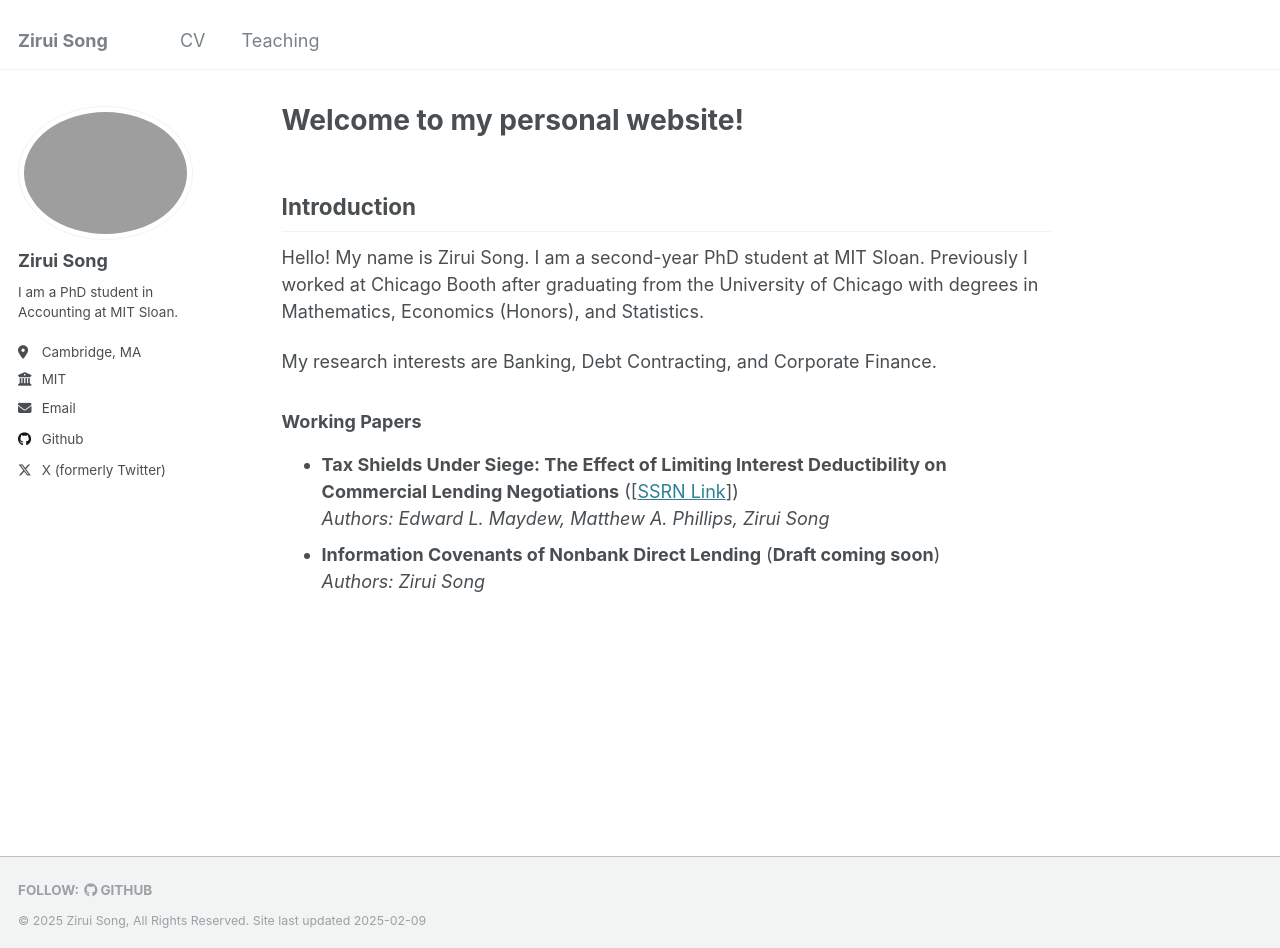
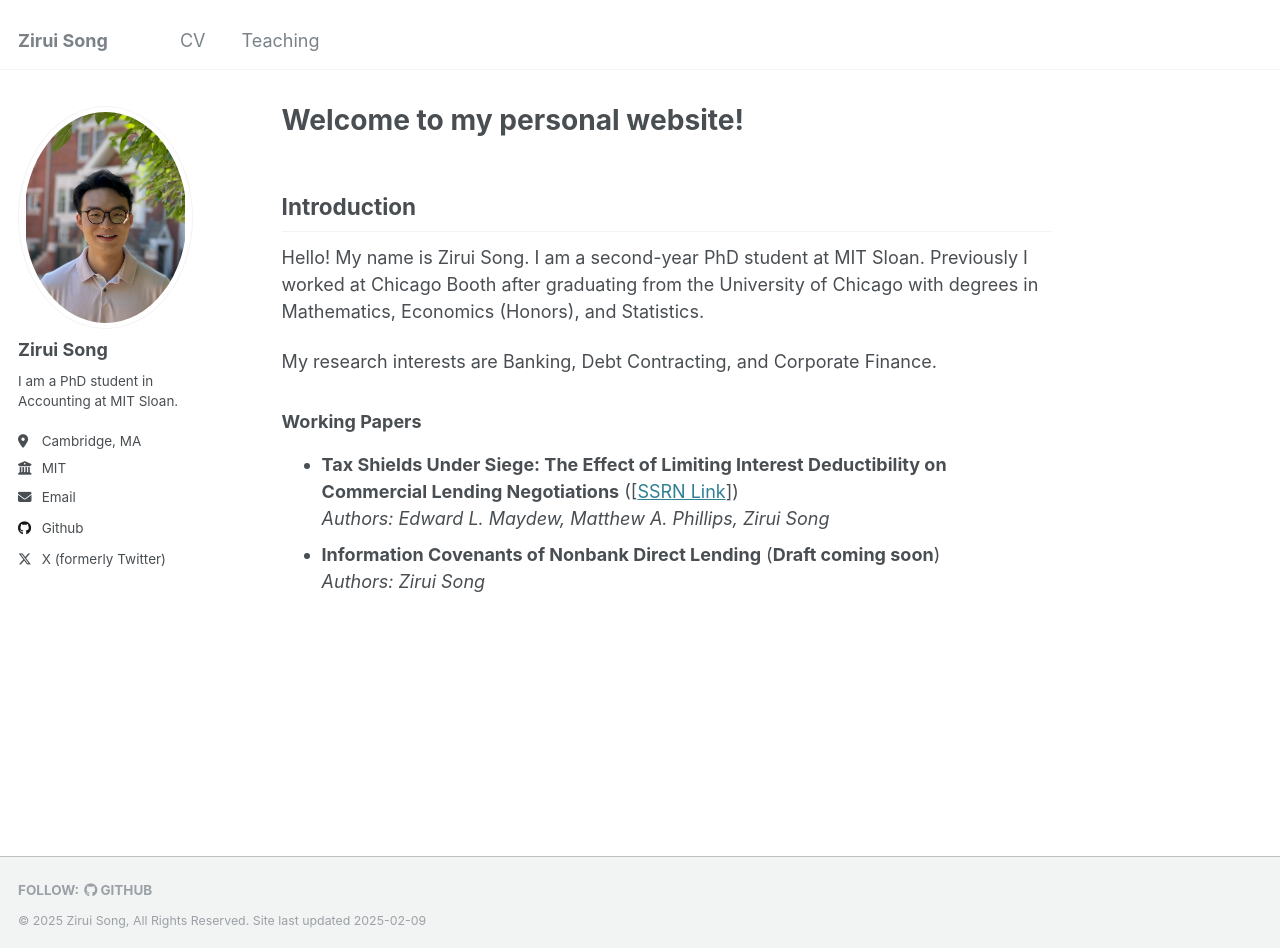
Before and after one commit to zirui-song/zirui-song.github.io, a Jekyll site: the page built from _pages/about.md, in a window 1280 px wide and 948 px high. Built offline with Jekyll 4.4.1, drawn with Linux system fonts in a browser that asks for light colours.

Commit message:
Update profile picture

```diff
--- a/_config.yml
+++ b/_config.yml
@@ -21,7 +21,7 @@ repository               : "zirui-song/zirui-song.github.io"
 #               Additional customization can be done by editing /_includes/author-profile.html
 author:
   # Biographic information
-  avatar           : "Bio_Photo_Sloan.pdf"
+  avatar           : "Bio_Photo_Sloan.png"
   name             : "Zirui Song"
   pronouns         : # example: "she/her"
   bio              : "I am a PhD student in Accounting at MIT Sloan."
```
Also changed, not shown: images/Bio_Photo_Sloan.png (added).
